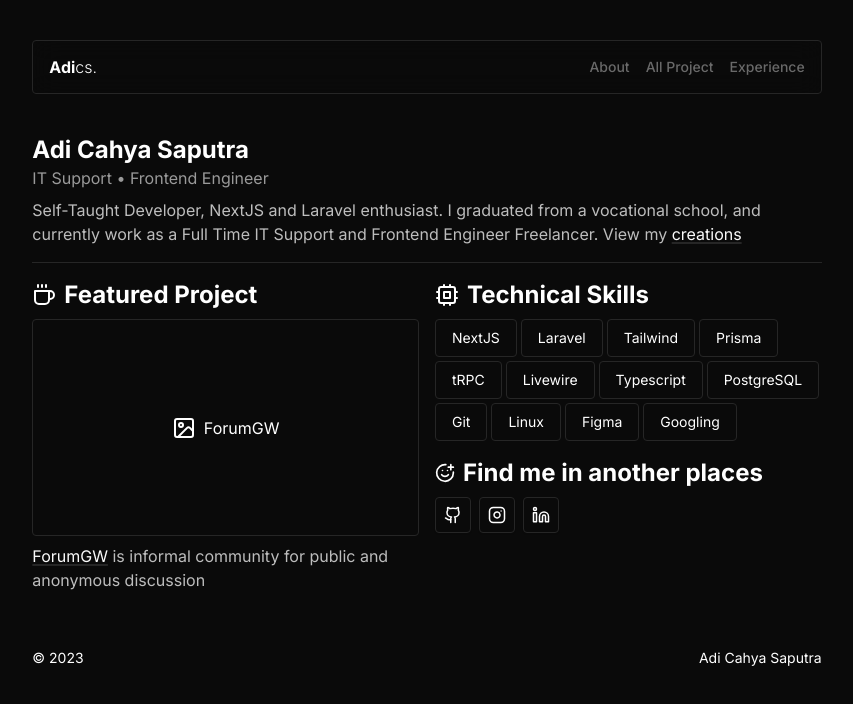
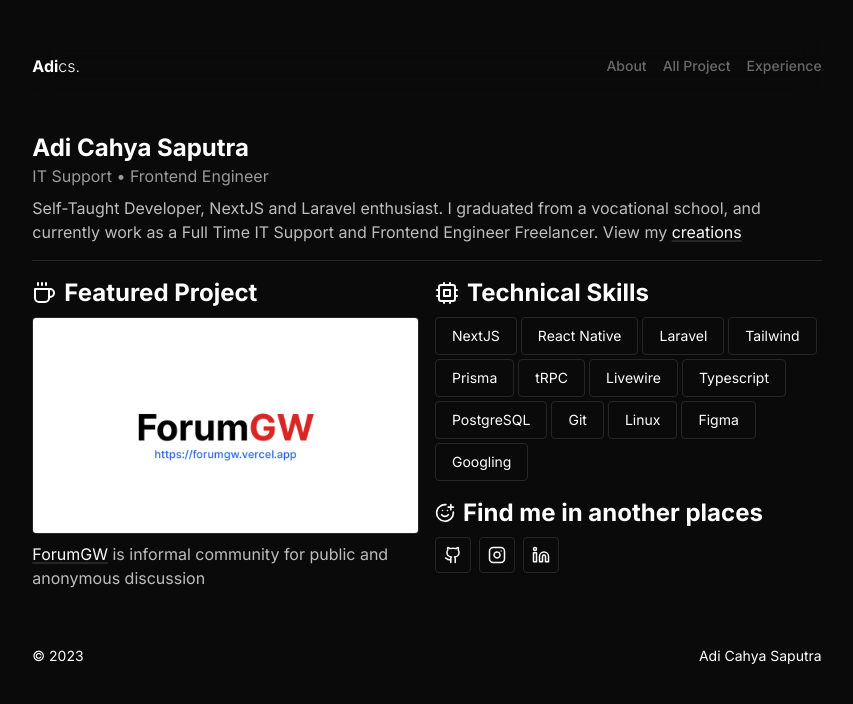
Before and after one commit to AdiCahyaSaputra/personal-website, a Next.js app: page / in a window 1280 px wide. Shown: the top 704 px of the page, without its empty margins (213-1066 px from the left). Built offline with nearby package versions, Linux system fonts and the light colour scheme.

Commit message:
style: update new style

```diff
--- a/app/about/page.tsx
+++ b/app/about/page.tsx
@@ -4,6 +4,23 @@ import { Metadata } from "next";
 
 export const metadata: Metadata = {
   title: "About",
+};
+
+const calculateAge = () => {
+  const birth = new Date("2005-04-18");
+  const current = new Date();
+
+  const age = current.getFullYear() - birth.getFullYear();
+
+  if (
+    current.getMonth() < birth.getMonth() ||
+    (current.getMonth() === birth.getMonth() &&
+      current.getDate() < birth.getDate())
+  ) {
+    return age - 1;
+  }
+
+  return age;
 };
 
 const About = () => {
@@ -14,7 +31,8 @@ const About = () => {
 
       <div className="text-foreground/75 mb-4">
         <p className="mt-2">
-          I&apos;m 18 y.o man from Jakarta, Indonesia. Graduated from{" "}
+          I&apos;m {calculateAge()} y.o man from Jakarta, Indonesia. Graduated
+          from{" "}
           <a
             href="https://sekolahwijayakusuma.sch.id/"
             className="underline text-foreground"
--- a/app/experience/page.tsx
+++ b/app/experience/page.tsx
@@ -9,11 +9,15 @@ const ExperiencePage = () => {
   return (
     <main className="mt-10 min-h-screen">
       <h1 className="text-lg lg:text-2xl font-bold">Professional Journey</h1>
-      <p className="text-foreground/60">In My Life</p>
+      <p className="text-foreground/60 mt-2">
+        {'"'}Work is the dance of passion and perseverance, choreographed by the
+        footsteps of dedication and illuminated by the spotlight of achievement.
+        {'"'} - Benjamin Adams
+      </p>
 
       <ul className="mt-4 space-y-2">
-        <li className="flex items-start space-x-2 relative">
-          <p className="sticky top-20 font-bold text-foreground/60 self-start">
+        <li className="flex items-start space-x-4 relative">
+          <p className="sticky top-16 font-bold text-foreground self-start px-2 py-px border border-border rounded-full">
             2023
           </p>
           <ul className="space-y-2">
@@ -33,7 +37,7 @@ const ExperiencePage = () => {
 
             <li>
               <h2 className="font-bold">Freelance Frontend Developer</h2>
-              <p className="text-sm text-foreground/60">At internet</p>
+              <p className="text-sm text-foreground/60">At Mitrain id</p>
             </li>
           </ul>
         </li>
--- a/app/layout.tsx
+++ b/app/layout.tsx
@@ -26,7 +26,7 @@ const RootLayout = ({ children }: TProps) => {
             <Navbar />
             {children}
             <footer className="mt-14 flex justify-between items-center text-sm">
-              <p>&copy; 2023</p>
+              <p>&copy; {new Date().getFullYear()}</p>
               <p>Adi Cahya Saputra</p>
             </footer>
           </div>
--- a/app/page.tsx
+++ b/app/page.tsx
@@ -10,9 +10,11 @@ import {
   SmilePlus,
 } from "lucide-react";
 import Link from "next/link";
+import Image from "next/image";
 
 const skills = [
   "NextJS",
+  "React Native",
   "Laravel",
   "Tailwind",
   "Prisma",
@@ -52,9 +54,13 @@ const Page = () => {
             <span>Featured Project</span>
           </h2>
           <div className="mt-2">
-            <div className="w-full aspect-video flex items-center justify-center space-x-2 border border-border rounded">
-              <ImageIcon />
-              <span>ForumGW</span>
+            <div className="w-full aspect-video border border-border rounded overflow-hidden">
+              <Image
+                src="/img/featured-project.jpg"
+                width={1920}
+                height={1080}
+                alt="Forumgw"
+              />
             </div>
             <p className="mt-2 text-foreground/75">
               <a
--- a/components/section/Navbar.tsx
+++ b/components/section/Navbar.tsx
@@ -37,7 +37,7 @@ const Navbar: React.FC = () => {
 
   return (
     <LayoutGroup>
-      <nav className="sticky top-4 px-4 py-2 w-full border border-border bg-background supports-[backdrop-filter]:bg-background/80 z-10 supports-[backdrop-filter]:backdrop-blur-md rounded flex justify-between items-center">
+      <nav className="sticky top-0 py-2 w-full bg-background supports-[backdrop-filter]:bg-background/80 z-10 supports-[backdrop-filter]:backdrop-blur-md flex justify-between items-center">
         <Link href="/" className="font-light">
           <span className="font-bold">Adi</span>cs.
         </Link>
@@ -48,11 +48,10 @@ const Navbar: React.FC = () => {
               <Button
                 asChild
                 variant="link"
-                className={`no-underline hover:no-underline focus-visible:ring-secondary ${
-                  path === item.url
+                className={`no-underline hover:no-underline focus-visible:ring-secondary ${path === item.url
                     ? "text-foreground"
                     : "hover:text-foreground text-foreground/40"
-                } p-0`}
+                  } p-0`}
               >
                 <Link href={item.url}>{item.name}</Link>
               </Button>
```
Also changed, not shown: public/img/1.png (added), public/img/featured-project.jpg (added).
